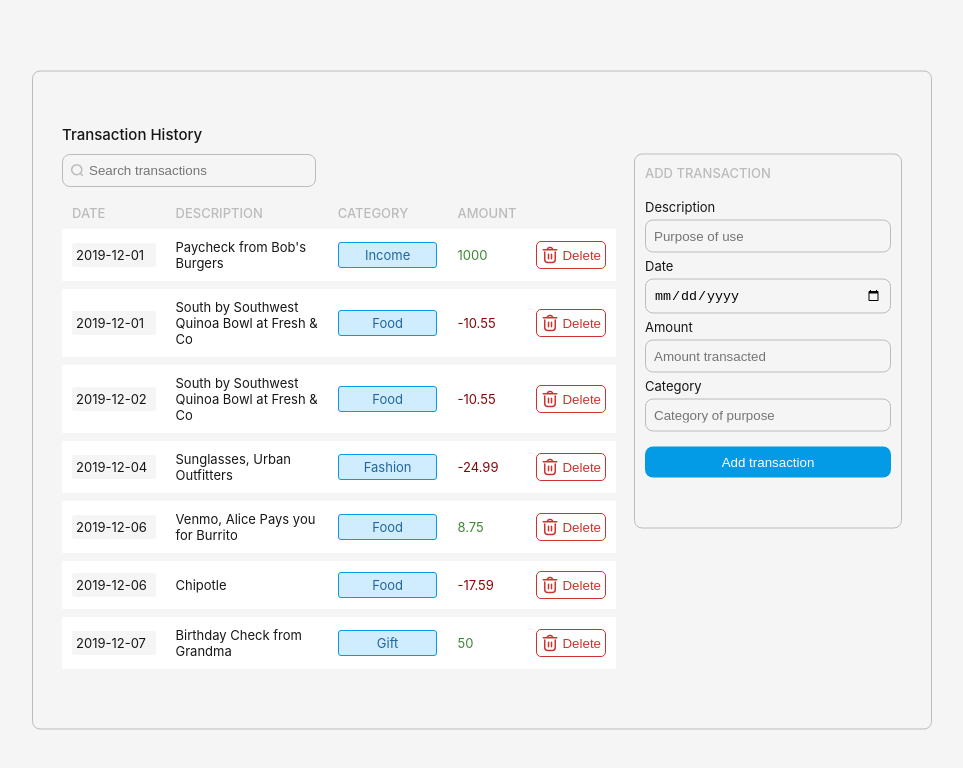
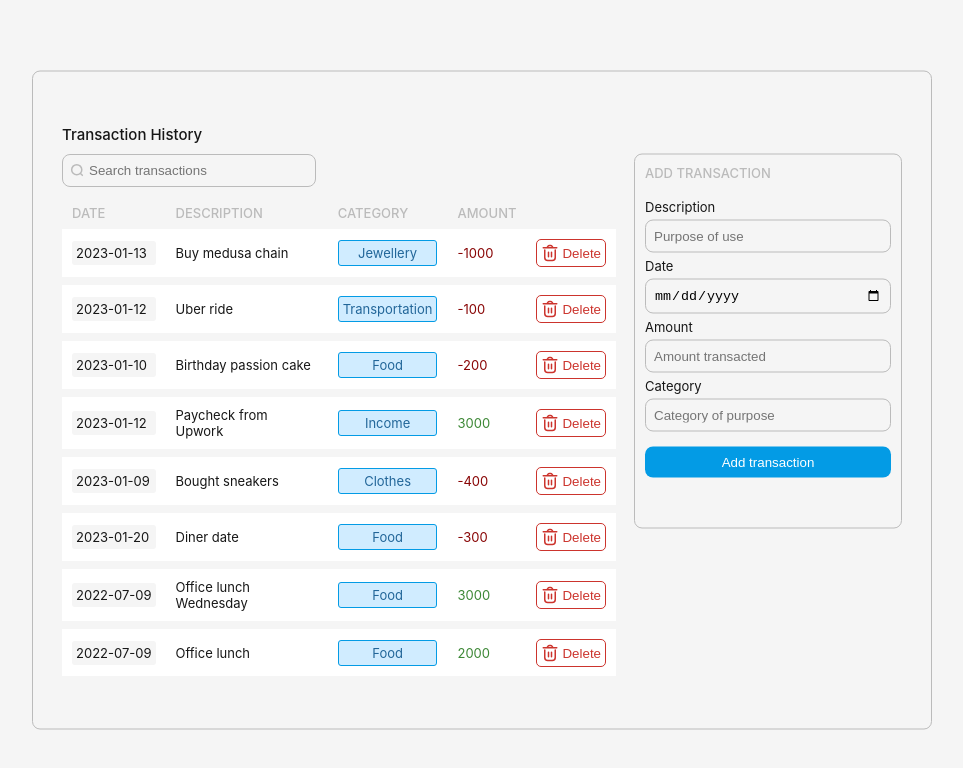
Before and after one commit to Ayub-Ian/bank-of-flatiron, a React (Create React App) app: page / in a window 1280 px wide. Shown: the top 768 px of the page, without its empty margins (158-1121 px from the left). Built offline with nearby package versions, Linux system fonts and the light colour scheme; data requests are answered from the project's data file.

Commit message:
Updated add functionality

```diff
--- a/db.json
+++ b/db.json
@@ -132,6 +132,13 @@
       "category": "Transportation ",
       "amount": "-100",
       "id": 19
+    },
+    {
+      "date": "2023-01-13",
+      "description": "Buy medusa chain",
+      "category": "Jewellery ",
+      "amount": "-1000",
+      "id": 20
     }
   ]
 }
--- a/src/components/AddTransactionForm.js
+++ b/src/components/AddTransactionForm.js
@@ -1,7 +1,7 @@
 import React, { useState } from "react";
 
 function AddTransactionForm({ onAddTransaction }) {
-  const API = "http://localhost:3s000/transactions"
+  const API = "http://localhost:3000/transactions"
   const [formData, setformData] = useState({
     description: "",
     date: "",
--- a/src/components/TransactionList.js
+++ b/src/components/TransactionList.js
@@ -2,6 +2,10 @@ import React from "react";
 import Transaction from "./Transaction";
 
 function TransactionList({ transactions, deleteTransaction }) {
+
+  const transactionsCopy = [ ...transactions]
+  transactionsCopy.sort((a, b) => (a.id < b.id) ? 1 : -1)
+
   return (
     <div>
       <table className="ttable" cellSpacing="12px">
@@ -14,7 +18,7 @@ function TransactionList({ transactions, deleteTransaction }) {
           </tr>
         </thead>
         <tbody>
-            {transactions.map(transaction => {
+            {transactionsCopy.map(transaction => {
                 return <Transaction key={transaction.id} transaction={transaction} deleteTransaction={deleteTransaction} />
             })}
 
```
Also changed, not shown: 1 other file (tests, documents, lock files or other folders).
